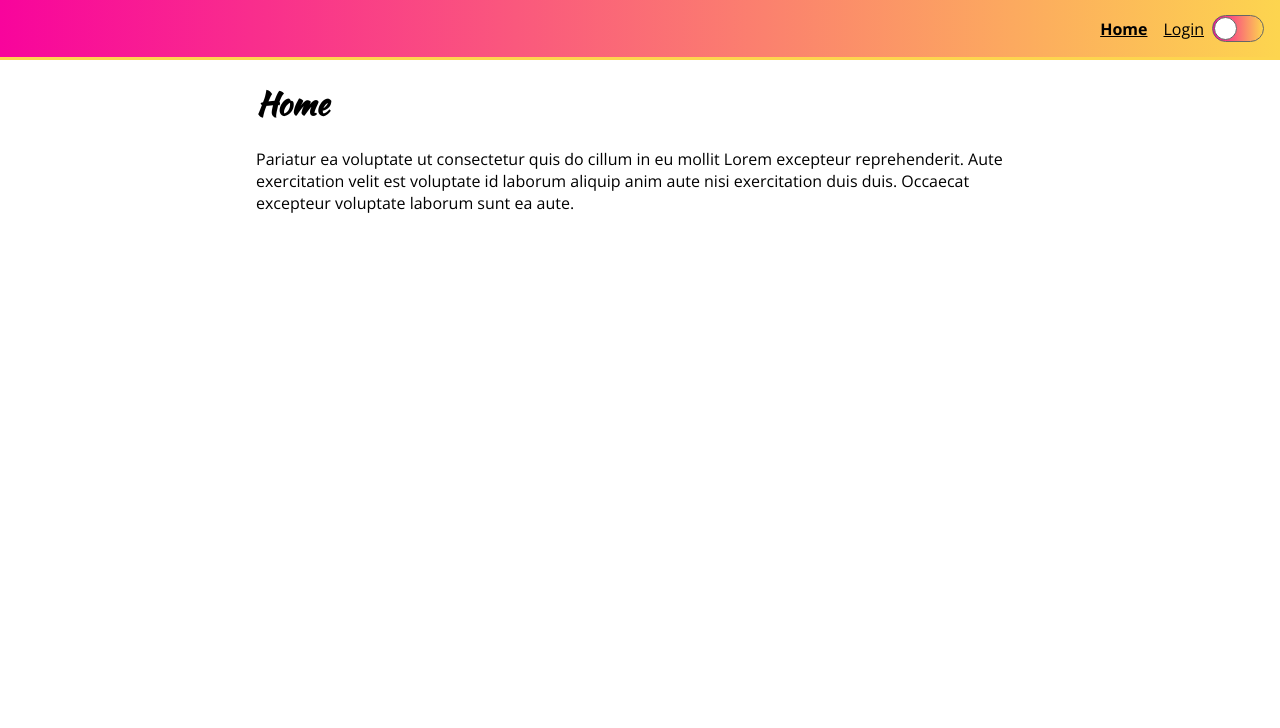
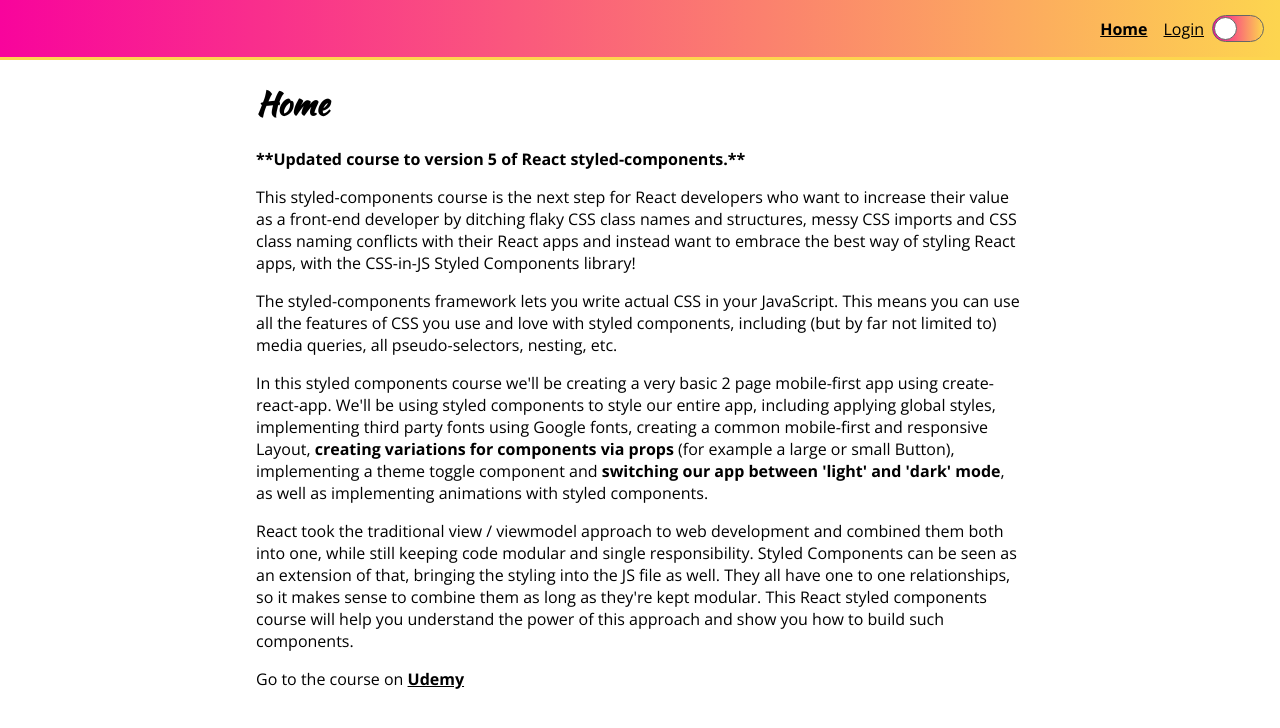
Before and after one commit to Alexrocchi/React_Styled-Components, a React (Create React App) app: page / in a window 1280 px wide. Shown: the top 728 px of the page. Built offline with nearby package versions, Linux system fonts and the light colour scheme.

Commit message:
Update texts

```diff
--- a/src/components/App.js
+++ b/src/components/App.js
@@ -13,6 +13,13 @@ const GlobalStyle = createGlobalStyle`
     margin: 0;
     color: ${props => props.theme.bodyFontColor};
     font-family: 'Kaushan Script';
+  }
+  a{
+    color: ${props => props.theme.bodyFontColor};
+    font-weight: bold;
+  }
+  p > small{
+    display: block;
   }
 `;
 
--- a/src/components/pages/Home.js
+++ b/src/components/pages/Home.js
@@ -7,7 +7,19 @@ export default function Home(){
             <h1>
                 Home
             </h1>
-            <p>Pariatur ea voluptate ut consectetur quis do cillum in eu mollit Lorem excepteur reprehenderit. Aute exercitation velit est voluptate id laborum aliquip anim aute nisi exercitation duis duis. Occaecat excepteur voluptate laborum sunt ea aute.</p>
+            <section>
+                <p><strong>**Updated course to version 5 of React styled-components.**</strong></p>
+
+                <p>This styled-components course is the next step for React developers who want to increase their value as a front-end developer by ditching flaky CSS class names and structures, messy CSS imports and CSS class naming conflicts with their React apps and instead want to embrace the best way of styling React apps, with the CSS-in-JS Styled Components library!</p>
+
+                <p>The styled-components framework lets you write actual CSS in your JavaScript. This means you can use all the features of CSS you use and love with styled components, including (but by far not limited to) media queries, all pseudo-selectors, nesting, etc.</p>
+
+                <p>In this styled components course we'll be creating a very basic 2 page mobile-first app using create-react-app. We'll be using styled components to style our entire app, including applying global styles, implementing third party fonts using Google fonts, creating a common mobile-first and responsive Layout, <strong>creating variations for components via props</strong> (for example a large or small Button), implementing a theme toggle component and <strong>switching our app between 'light' and 'dark' mode</strong>, as well as implementing animations with styled components.</p>
+
+                <p>React took the traditional view / viewmodel approach to web development and combined them both into one, while still keeping code modular and single responsibility. Styled Components can be seen as an extension of that, bringing the styling into the JS file as well. They all have one to one relationships, so it makes sense to combine them as long as they're kept modular. This React styled components course will help you understand the power of this approach and show you how to build such components.</p>
+
+                <p>Go to the course on <a href="https://www.udemy.com/share/101vVm3@91yWGwYPqi7CMj46Ptgvvwur2UGSQF9CXNlqkSsqHiQazJ2pApvVO8sG4fz9_kZw/" target="_blank">Udemy</a></p>
+            </section>
         </PageLayout>
     )
 }
--- a/src/components/pages/Login.js
+++ b/src/components/pages/Login.js
@@ -65,7 +65,8 @@ export default function Login(){
             <Form onSubmit={handleSubmit}>
                 {loading ? <Spinner /> :
                     <>
-                        <span>Login if you have an account</span>
+                        <p>Login if you have an account <small>(Click on the 'Login' button to see the animation)</small></p>
+
                         <Input
                             value={formFields.username}
                             onChange={handleInputChange}
```
Also changed, not shown: 1 other file (tests, documents, lock files or other folders).
